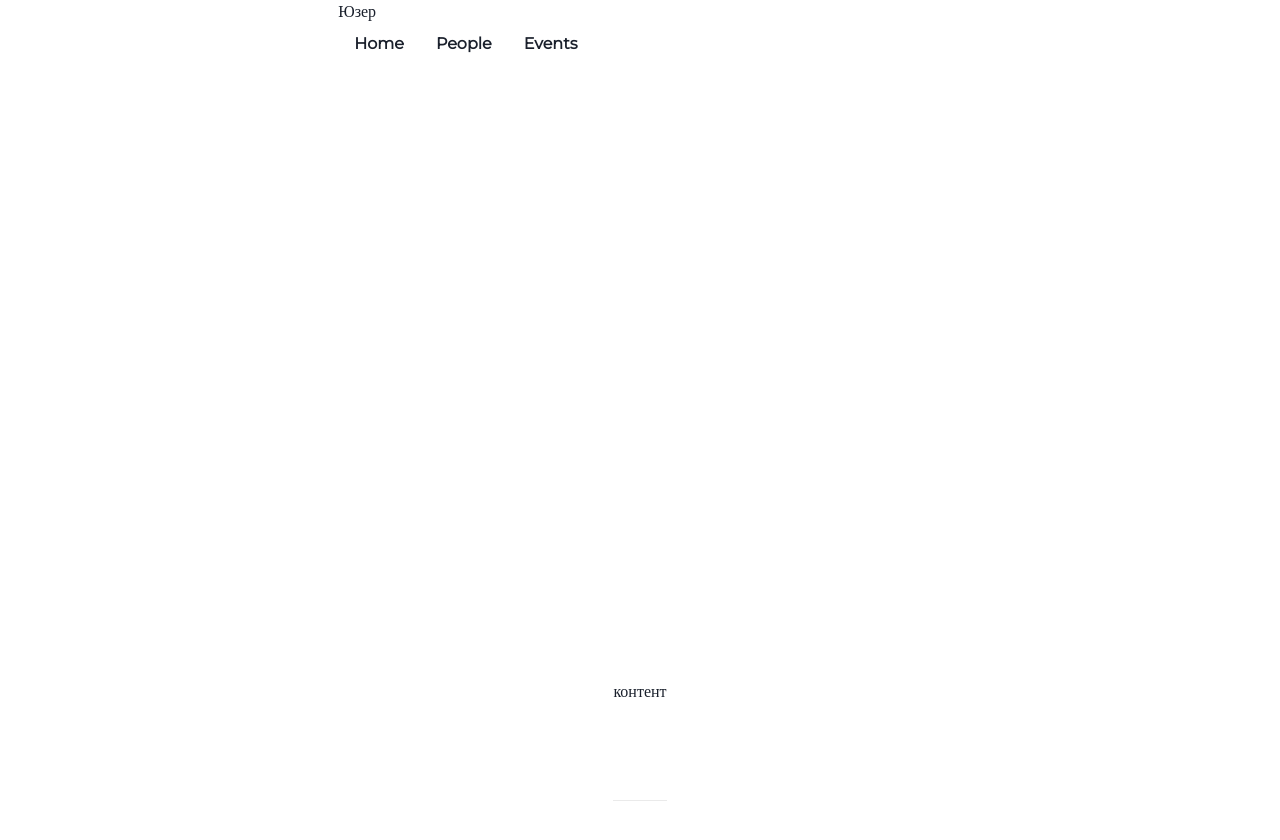
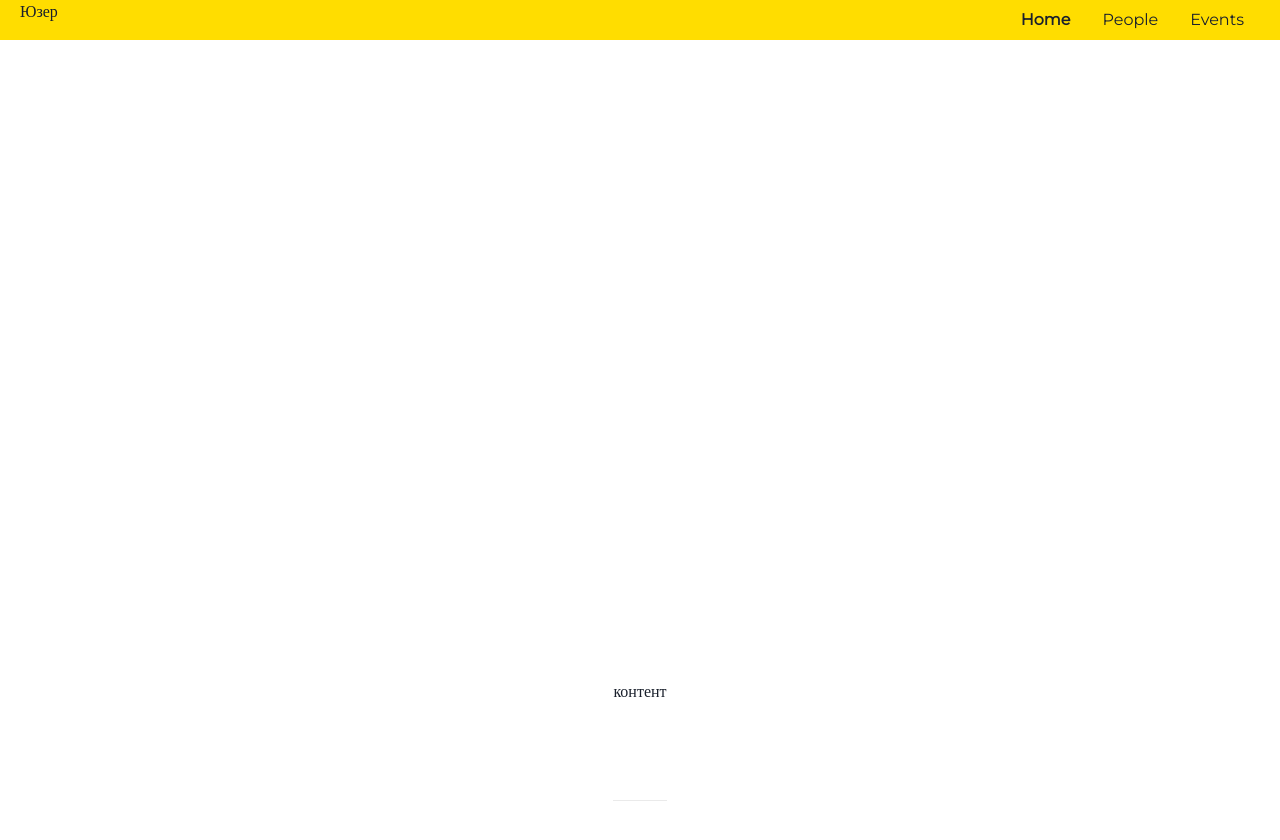
Before and after one commit to Enestacy/ogetto-frontend, a Next.js app in the folder oggetto/: page / in a window 1280 px wide. Shown: the top 840 px of the page. Built offline with nearby package versions, Linux system fonts and the light colour scheme; a web font is replaced by a local one.

Commit message:
feat: minor style changes

```diff
--- a/oggetto/styles/components/Button.ts
+++ b/oggetto/styles/components/Button.ts
@@ -29,7 +29,13 @@ export const Button: ComponentStyleConfig = {
       fontSize: 'xl',
       px: 16,
       py: 8,
-    }
+    },
+    page: {
+      fontWeight: 'regular',
+    },
+    page_active: {
+      fontWeight: 'bold',
+    },
   },
   defaultProps: {
     variant: 'button',
--- a/oggetto/styles/components/Container.ts
+++ b/oggetto/styles/components/Container.ts
@@ -8,6 +8,14 @@ export const Container: ComponentStyleConfig = {
       w: '100%',
       h: '100%',
       color: 'black',
+      bgColor: 'main',
+    },
+    header: {
+      display: 'flex',
+      w: '100%',
+      maxW: 'none',
+      px: 5,
+      justifyContent: 'space-between',
       bgColor: 'main',
     },
     default: {
```
